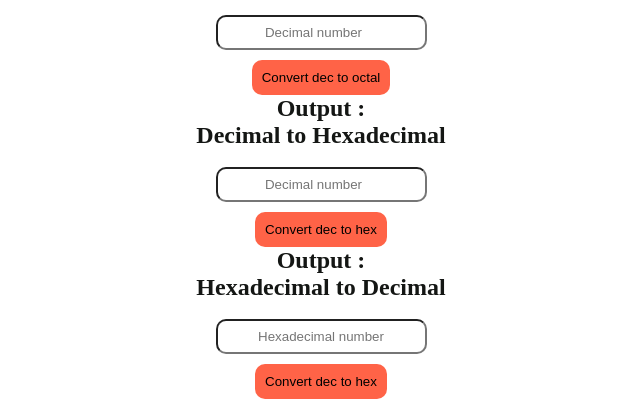
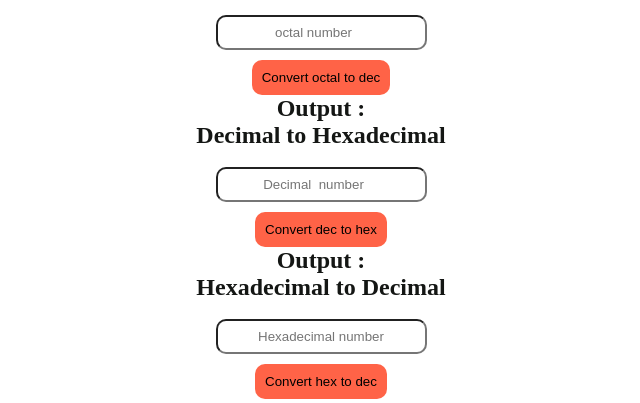
Before and after one commit to kazinayeem/number-convert-ict, a plain HTML site: page index.html in a window 1280 px wide. Shown: the part 495-898 px from the top of the page, 319-959 px from the left. Drawn offline with Linux system fonts and the light colour scheme.

Commit message:
Update index.html

```diff
--- a/index.html
+++ b/index.html
@@ -96,13 +96,13 @@
       <h2>octal to Decimal</h2>
       <br />
       <input
-        placeholder="Decimal number"
+        placeholder="octal number"
         type="number"
         id="octaltodec"
         name="number"
       />
       <br />
-      <button id="octaltodecbtn">Convert dec to octal</button>
+      <button id="octaltodecbtn">Convert octal to dec</button>
 
       <h2>Output : <span class="span" id="octaltodectext"></span></h2>
     </div>
@@ -111,7 +111,7 @@
       <h2>Decimal to Hexadecimal</h2>
       <br />
       <input
-        placeholder="Decimal number"
+        placeholder="Decimal  number"
         type="number"
         id="hexnumber"
         name="number"
@@ -132,7 +132,7 @@
         name="number"
       />
       <br />
-      <button id="Hexadecimalnumberbtn">Convert dec to hex</button>
+      <button id="Hexadecimalnumberbtn">Convert hex to dec</button>
 
       <h2>Output : <span class="span" id="Hexadecimalnumbertext"></span></h2>
     </div>
```
